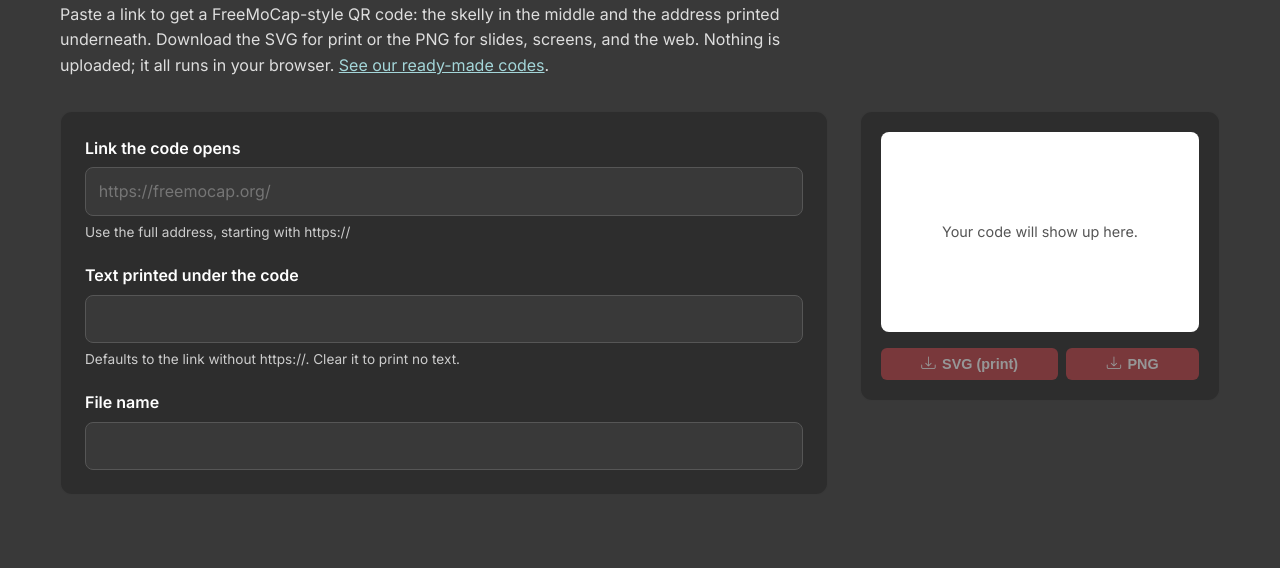
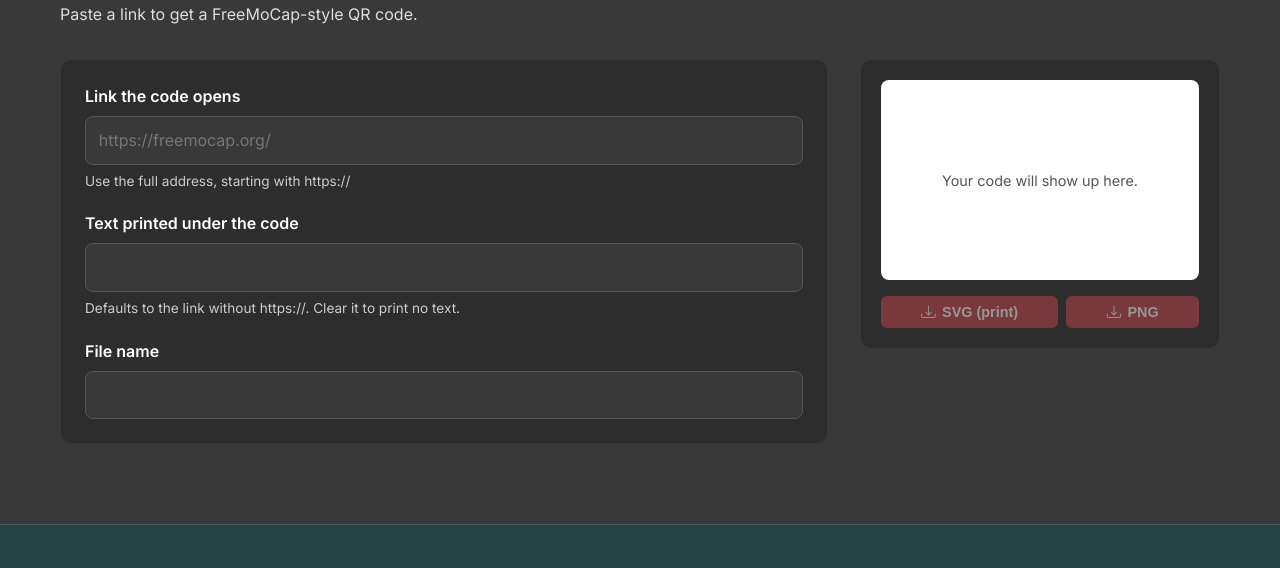
Before and after one commit to freemocap/freemocap_dot_org, a plain HTML site: page httpdocs/dist/go/qr/make.html in a window 1280 px wide. Shown: the part 185-753 px from the top of the page. Drawn offline with nearby package versions, Linux system fonts and the light colour scheme; files whose address does not match are found by name.

Commit message:
Trim the QR maker intro to one line
Co-Authored-By: Claude Opus 5.5 <noreply@anthropic.com>

```diff
--- a/httpdocs/dist/go/qr/make.html
+++ b/httpdocs/dist/go/qr/make.html
@@ -19,10 +19,7 @@
   <style>
     .qm-page { padding: 4rem 0 5rem; }
     .qm-page h1 { margin: 0 0 .75rem; }
-    .qm-intro { color: var(--text-secondary); max-width: 46rem; margin: 0 0 2rem; line-height: 1.6; }
-    .qm-intro a { color: var(--accent-teal); }
-    [data-theme='light'] .qm-intro a { color: var(--text-primary); text-decoration: underline; }
-    .qm-layout { display: grid; grid-template-columns: minmax(0, 1fr) minmax(0, 360px); gap: 2rem; align-items: start; }
+    .qm-intro { color: var(--text-secondary); max-width: 46rem; margin: 0 0 2rem; line-height: 1.6; }    .qm-layout { display: grid; grid-template-columns: minmax(0, 1fr) minmax(0, 360px); gap: 2rem; align-items: start; }
     .qm-form { background: var(--bg-secondary); border: 1px solid var(--card-border); border-radius: 12px; padding: 1.5rem; display: flex; flex-direction: column; gap: 1.25rem; }
     .qm-field label { display: block; font-weight: 600; margin-bottom: .4rem; color: var(--text-primary); }
     .qm-field input { width: 100%; box-sizing: border-box; padding: .65rem .8rem; border-radius: 8px; border: 1px solid var(--bg-tertiary); background: var(--bg-primary); color: var(--text-primary); font: inherit; }
@@ -45,10 +42,7 @@
     <div class="container">
       <h1>Make a QR code</h1>
       <p class="qm-intro">
-        Paste a link to get a FreeMoCap-style QR code: the skelly in the middle
-        and the address printed underneath. Download the SVG for print or the
-        PNG for slides, screens, and the web. Nothing is uploaded; it all runs
-        in your browser. <a href="./">See our ready-made codes</a>.
+        Paste a link to get a FreeMoCap-style QR code.
       </p>
 
       <div class="qm-layout">
```
